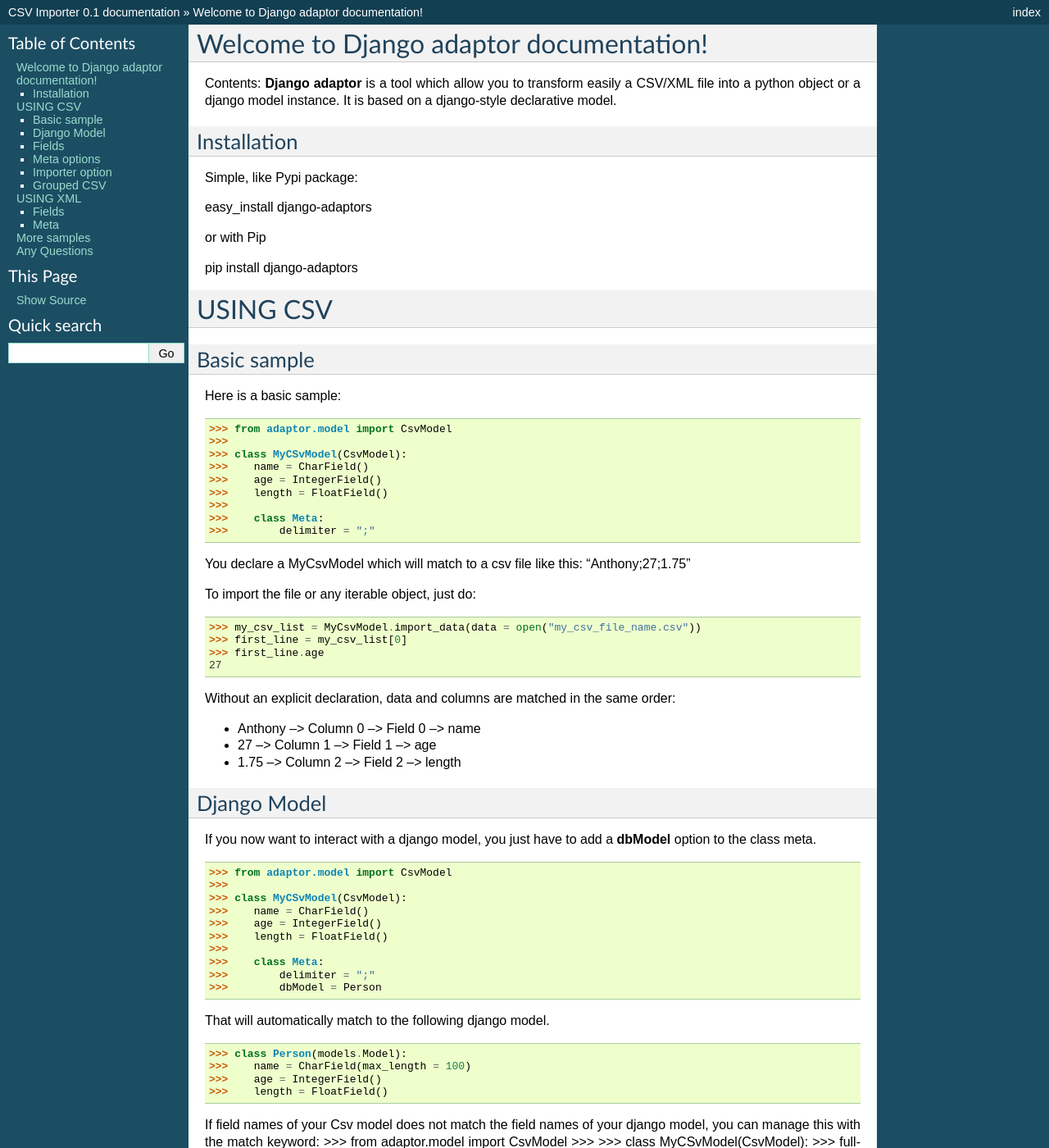
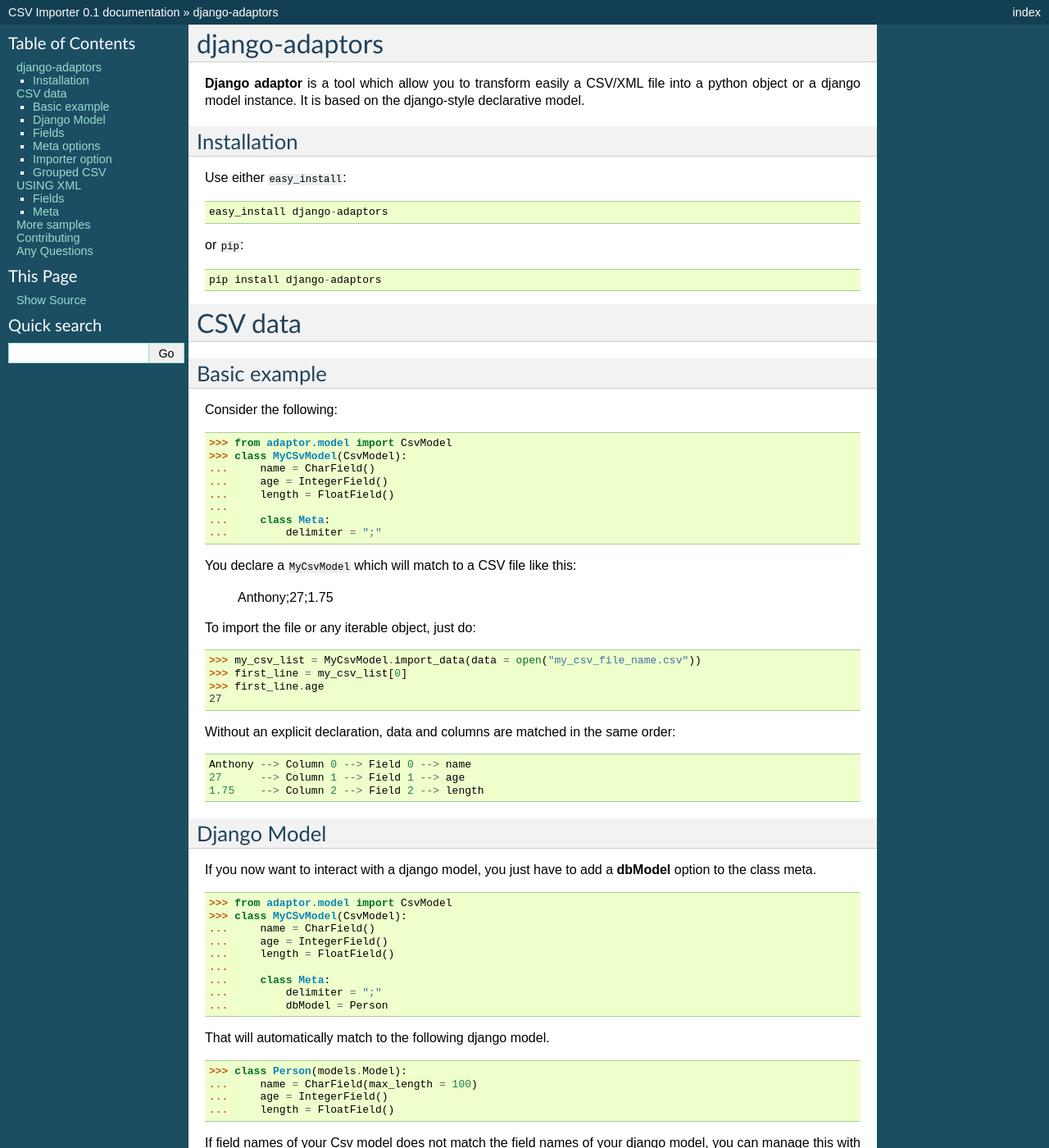
Before and after one commit to anthony-tresontani/django-adaptors, a Sphinx documentation site: the page built from docs/index.rst, in a window 1280 px wide and 1400 px high. Shown: the whole window at 82% size. Built offline with Sphinx 7.4.7, drawn with Linux system fonts in a browser that asks for light colours; some of the changed text lies outside the part shown.

Commit message:
Updated docs with installation instructions for contributors.
Plus minor change to setup.py and paths to modules

```diff
--- a/docs/index.rst
+++ b/docs/index.rst
@@ -3,12 +3,11 @@
    You can adapt this file completely to your liking, but it should at least
    contain the root `toctree` directive.
 
-Welcome to Django adaptor documentation!
-========================================
+django-adaptors
+===============
 
-Contents: **Django adaptor** is a tool which allow you to transform easily a CSV/XML file into a python object or a django model instance.
-It is based on a django-style declarative model.
-
+**Django adaptor** is a tool which allow you to transform easily a CSV/XML file into a python object or a django model instance.
+It is based on the django-style declarative model.
 
 .. toctree::
    :maxdepth: 2
@@ -16,34 +15,34 @@
 Installation
 ------------
 
-Simple, like Pypi package:
+Use either ``easy_install``::
 
-easy_install django-adaptors
+    easy_install django-adaptors
 
-or with Pip
+or ``pip``::
 
-pip install django-adaptors
+    pip install django-adaptors
 
-USING CSV
-=========
+CSV data
+========
 
-Basic sample
-------------
+Basic example
+-------------
 
-Here is a basic sample:
+Consider the following:
 
 >>> from adaptor.model import CsvModel
->>>
 >>> class MyCSvModel(CsvModel):
->>>    name = CharField()
->>>    age = IntegerField()
->>>    length = FloatField()
->>>
->>>    class Meta:
->>>        delimiter = ";"
+...     name = CharField()
+...     age = IntegerField()
+...     length = FloatField()
+...
+...     class Meta:
+...         delimiter = ";"
 
-You declare a MyCsvModel which will match to a csv file like this:
-"Anthony;27;1.75"
+You declare a ``MyCsvModel`` which will match to a CSV file like this:
+
+    Anthony;27;1.75
 
 To import the file or any iterable object, just do:
 
@@ -52,11 +51,12 @@
 >>> first_line.age
 27
 
-Without an explicit declaration, data and columns are matched in the same order:
+Without an explicit declaration, data and columns are matched in the same
+order::
 
-- Anthony --> Column 0 --> Field 0 --> name
-- 27      --> Column 1 --> Field 1 --> age
-- 1.75    --> Column 2 --> Field 2 --> length
+    Anthony --> Column 0 --> Field 0 --> name
+    27      --> Column 1 --> Field 1 --> age
+    1.75    --> Column 2 --> Field 2 --> length
 
 Django Model
 ------------
@@ -64,28 +64,27 @@
 If you now want to interact with a django model, you just have to add a **dbModel** option to the class meta.
 
 >>> from adaptor.model import CsvModel
->>>
 >>> class MyCSvModel(CsvModel):
->>>    name = CharField()
->>>    age = IntegerField()
->>>    length = FloatField()
->>>
->>>    class Meta:
->>>        delimiter = ";"
->>>        dbModel = Person
+...     name = CharField()
+...     age = IntegerField()
+...     length = FloatField()
+...
+...     class Meta:
+...         delimiter = ";"
+...         dbModel = Person
 
 That will automatically match to the following django model.
 
 >>> class Person(models.Model):
->>>    name = CharField(max_length = 100)
->>>    age = IntegerField()
->>>    length = FloatField()
+...     name = CharField(max_length = 100)
+...     age = IntegerField()
+...     length = FloatField()
 
 If field names of your Csv model does not match the field names of your django model, you can manage this with the match keyword:
+
 >>> from adaptor.model import CsvModel
->>>
 >>> class MyCSvModel(CsvModel):
->>>    fullname = CharField(match = "name")
+...     fullname = CharField(match = "name")
 ...
 
 If you don't want to have to re-declare a CSV model whereas the Django model already exist, use a CsvDbModel.
@@ -94,10 +93,10 @@
 >>> from adaptor.model import CsvDbModel
 >>>
 >>> class MyCsvModel(CsvDbModel):
->>>
->>>     class Meta:
->>>        dbModel = Person
->>>        delimiter = ";"
+...
+...     class Meta:
+...        dbModel = Person
+...        delimiter = ";"
 
 *The django model should be imported in the model*
 
@@ -277,6 +276,19 @@
 
 Just look at the tests.py file in the adaptor folder.
 
+Contributing
+============
+
+Clone the repo to your local workspace then run::
+
+    mkvirtualenv adaptors
+    python setup.py develop
+    pip install -r requirements.txt
+
+and you should be able to see the tests pass by running::
+
+    make test
+
 Any Questions
 =============
 
--- a/setup.py
+++ b/setup.py
@@ -1,6 +1,6 @@
 #!/usr/bin/env python
 import os
-from distutils.core import setup
+from setuptools import setup
 
 def read(fname):
     return open(os.path.join(os.path.dirname(__file__), fname)).read()
--- a/test_settings.py
+++ b/test_settings.py
@@ -118,8 +118,8 @@
     # 'django.contrib.admin',
     # Uncomment the next line to enable admin documentation:
     # 'django.contrib.admindocs',
-    'adaptors.adaptor',
-    'adaptors.myTestModel',
+    'adaptor',
+    'myTestModel',
     'django_nose',
 )
 
```
